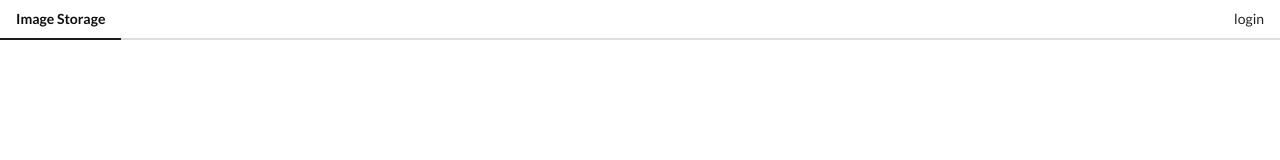
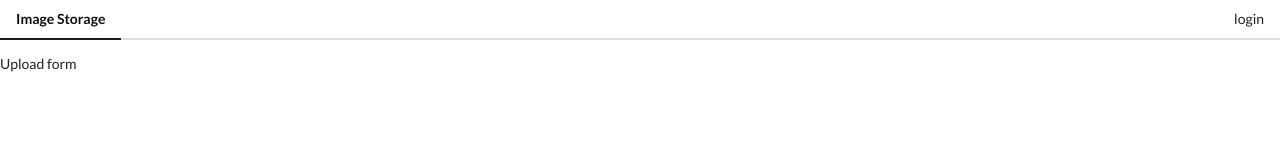
Before and after one commit to YRlp98/vue_imgur_uploader, a Vue app: page /upload in a window 1280 px wide. Shown: the top 160 px of the page. Built offline with nearby package versions, Linux system fonts and the light colour scheme.

Commit message:
Implement header naviagtion

```diff
--- a/src/components/AppHeader.vue
+++ b/src/components/AppHeader.vue
@@ -1,11 +1,11 @@
 <template>
   <div class="ui secondary pointing menu">
-    <a href="/" class="active item"> Image Storage </a>
+    <router-link to="/" class="active item"> Image Storage </router-link>
 
     <div class="right menu">
       <div v-if="isLoggedIn" class="horizontal">
-        <a class="item" href="/">Galleries</a>
-        <a class="item" href="/">Upload</a>
+        <router-link to="/" class="item">Galleries</router-link>
+        <router-link to="/upload" class="item">Upload</router-link>
         <a class="item" @click="logout">Logout</a>
       </div>
 
--- /dev/null
+++ b/src/components/ImageList.vue
@@ -0,0 +1,9 @@
+<template>
+  <div>Image list</div>
+</template>
+
+<script>
+export default {
+  name: "ImageList",
+};
+</script>
--- /dev/null
+++ b/src/components/UploadForm.vue
@@ -0,0 +1,9 @@
+<template>
+  <div>Upload form</div>
+</template>
+
+<script>
+export default {
+  name: "UploadForm",
+};
+</script>
--- a/src/store/modules/auth.js
+++ b/src/store/modules/auth.js
@@ -1,5 +1,6 @@
 import api from "../../api/imgur";
 import qs from "qs";
+import { router } from "../../main";
 
 const state = {
     token: window.localStorage.getItem('imgur_token')
@@ -18,9 +19,11 @@
 
         commit('setToken', query.access_token);
         window.localStorage.setItem('imgur_token', query.access_token);
+        router.push('/');
     },
     logout: ({ commit }) => {
         commit('setToken', null);
+        window.localStorage.removeItem('imgur_token');
     }
 };
 
```
Also changed, not shown: src/main.js (+5 -2 lines).
